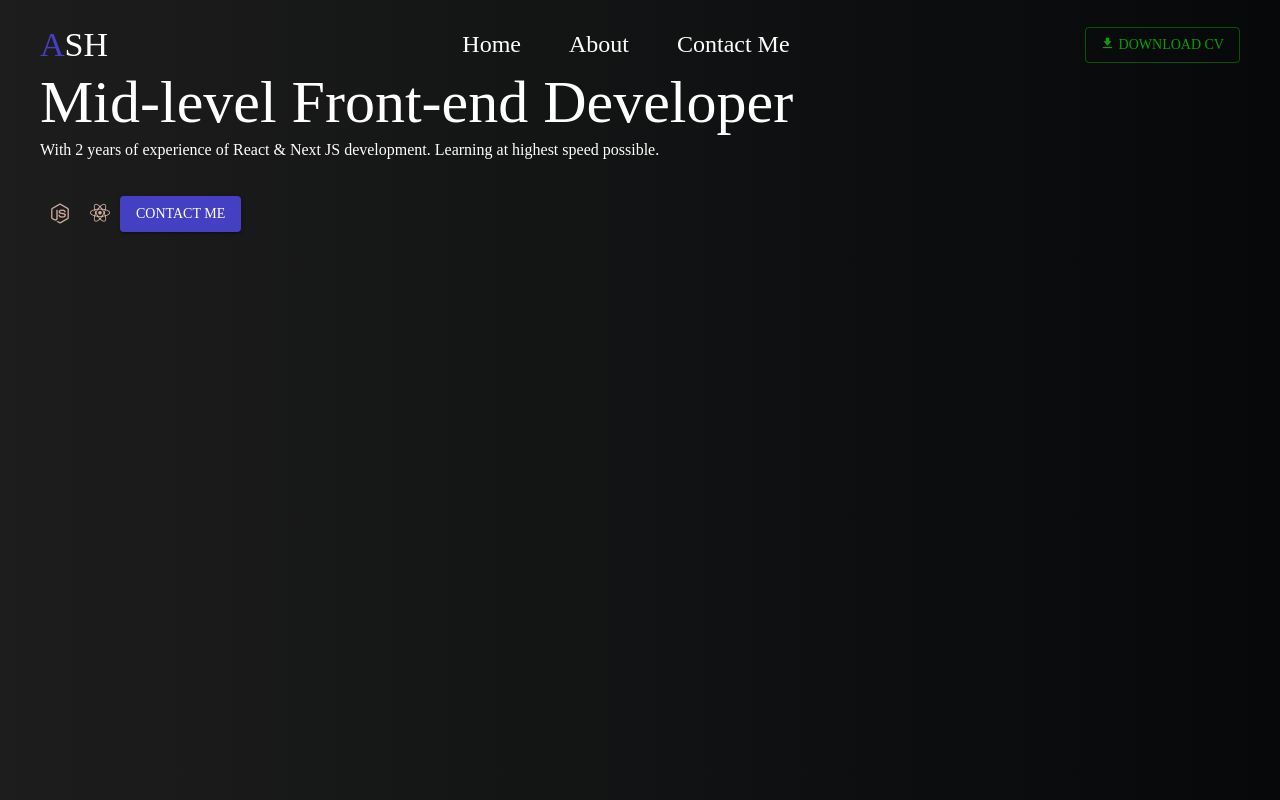
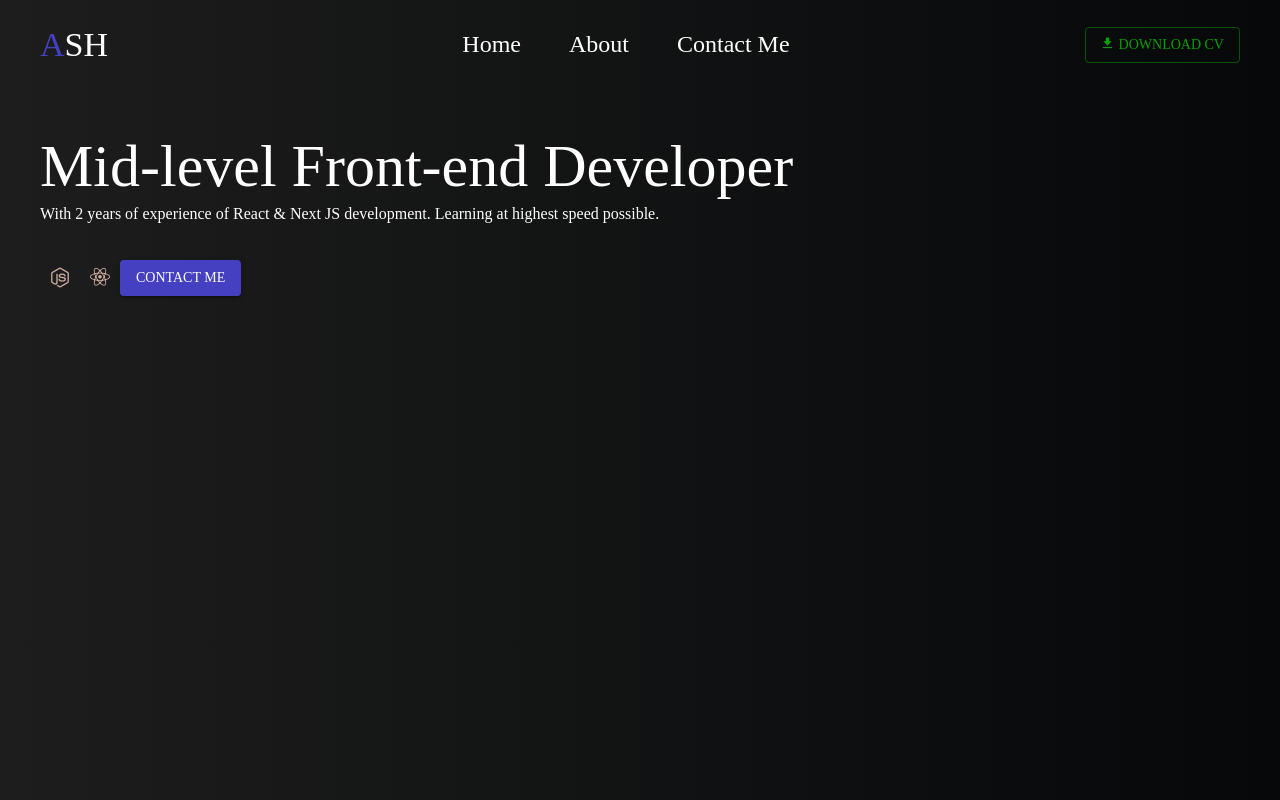
Before and after one commit to Alireza-8080-react/resume, a Next.js app: page / in a window 1280 px wide. Built offline with nearby package versions, Linux system fonts and the light colour scheme.

Commit message:
every page must have at least 64 px margin from header

```diff
--- a/src/styles/overrides.scss
+++ b/src/styles/overrides.scss
@@ -17,3 +17,7 @@ a {
 i {
   color: $color-palette-foreground;
 }
+
+main {
+  margin-top: 64px;
+}
```
